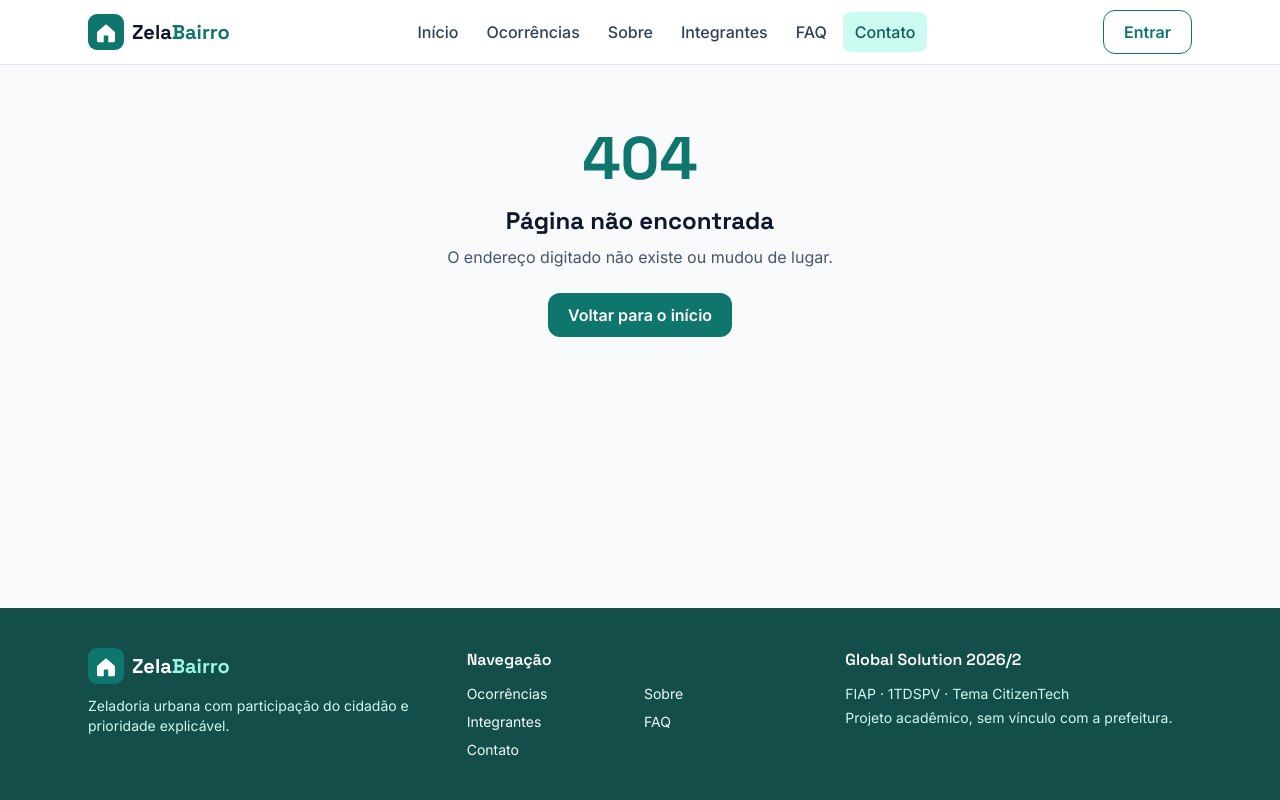
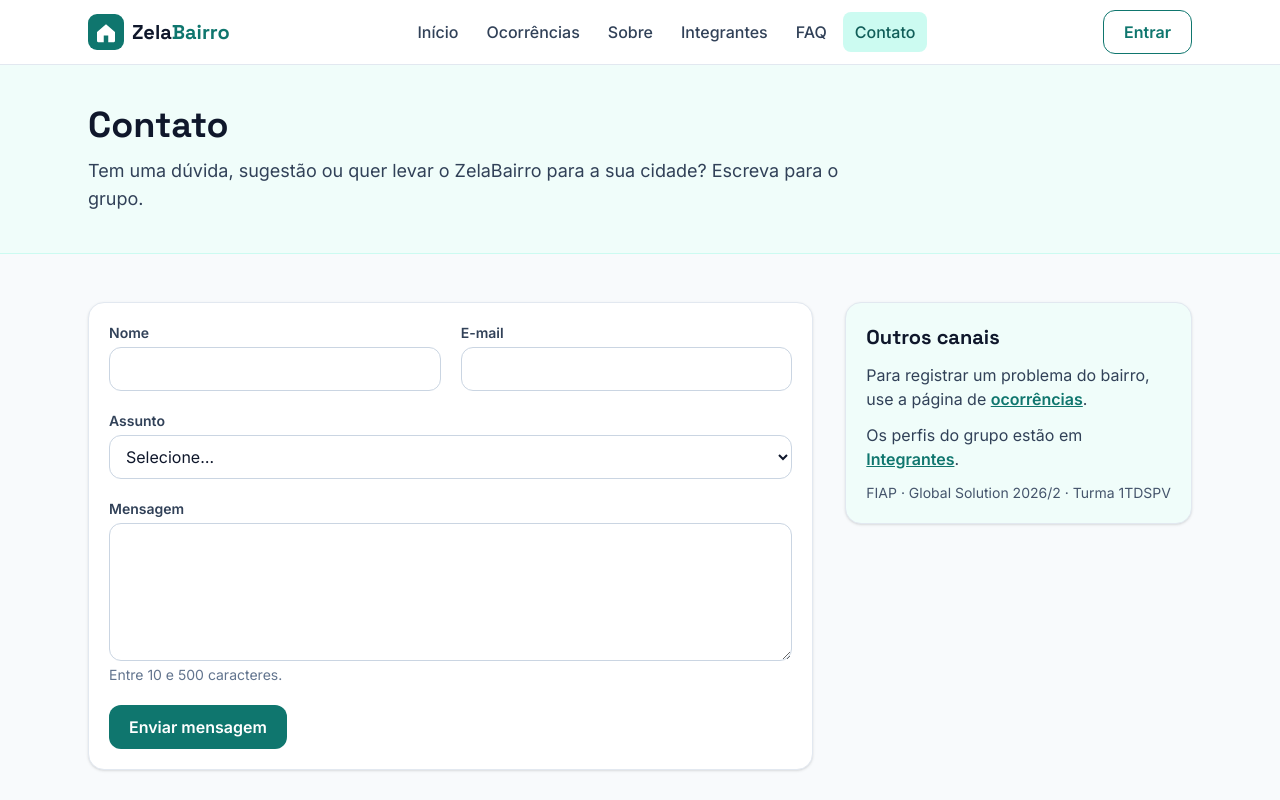
Before and after one commit to Leonardo-2112/zelabairro-frontend, a React (Vite) app: page /contato in a window 1280 px wide. Shown: the top 800 px of the page. Built offline with nearby package versions, Linux system fonts and the light colour scheme.

Commit message:
feat: cria página de contato com validação

```diff
--- a/src/App.tsx
+++ b/src/App.tsx
@@ -1,5 +1,6 @@
 import { Route, Routes } from 'react-router-dom'
 import { MainLayout } from './layouts/MainLayout'
+import { ContatoPage } from './pages/ContatoPage'
 import { FaqPage } from './pages/FaqPage'
 import { HomePage } from './pages/HomePage'
 import { IntegrantesPage } from './pages/IntegrantesPage'
@@ -15,6 +16,7 @@ function App() {
         <Route path="sobre" element={<SobrePage />} />
         <Route path="integrantes" element={<IntegrantesPage />} />
         <Route path="faq" element={<FaqPage />} />
+        <Route path="contato" element={<ContatoPage />} />
         <Route path="*" element={<NotFoundPage />} />
       </Route>
     </Routes>
--- /dev/null
+++ b/src/pages/ContatoPage.tsx
@@ -0,0 +1,128 @@
+import { useState } from 'react'
+import { Link } from 'react-router-dom'
+import { useForm } from 'react-hook-form'
+import { CheckCircle2 } from 'lucide-react'
+import { CabecalhoPagina } from '../components/CabecalhoPagina'
+import { CampoFormulario } from '../components/CampoFormulario'
+import { CampoTexto } from '../components/CampoTexto'
+
+// Campos do formulário de contato
+interface FormContato {
+  nome: string
+  email: string
+  assunto: string
+  mensagem: string
+}
+
+const assuntos = ['Dúvida sobre o uso', 'Sugestão', 'Problema no site', 'Quero levar para minha cidade']
+
+// Página Contato: formulário validado com React Hook Form (não chama a API)
+export function ContatoPage() {
+  const [enviado, setEnviado] = useState(false)
+  const {
+    register,
+    handleSubmit,
+    reset,
+    formState: { errors },
+  } = useForm<FormContato>({ defaultValues: { assunto: '' } })
+
+  // O handleSubmit só chama esta função se todos os campos passarem na validação.
+  // O contato é institucional: confirma o recebimento e limpa o formulário.
+  function enviar() {
+    setEnviado(true)
+    reset()
+  }
+
+  return (
+    <>
+      <CabecalhoPagina
+        titulo="Contato"
+        subtitulo="Tem uma dúvida, sugestão ou quer levar o ZelaBairro para a sua cidade? Escreva para o grupo."
+      />
+      <div className="container-pagina grid gap-8 py-12 lg:grid-cols-3">
+        <form noValidate onSubmit={handleSubmit(enviar)} className="card space-y-5 lg:col-span-2">
+          {enviado && (
+            <div role="status" className="flex items-start gap-3 rounded-xl bg-green-50 p-4 text-green-800">
+              <CheckCircle2 className="mt-0.5 h-5 w-5 shrink-0" aria-hidden="true" />
+              <p>Mensagem enviada! Obrigado pelo contato; responderemos pelo e-mail informado.</p>
+            </div>
+          )}
+
+          <div className="grid gap-5 md:grid-cols-2">
+            <CampoTexto
+              id="nome"
+              rotulo="Nome"
+              autoComplete="name"
+              erro={errors.nome?.message}
+              registro={register('nome', {
+                required: 'Informe seu nome.',
+                minLength: { value: 3, message: 'O nome deve ter pelo menos 3 letras.' },
+              })}
+            />
+            <CampoTexto
+              id="email"
+              rotulo="E-mail"
+              tipo="email"
+              autoComplete="email"
+              erro={errors.email?.message}
+              registro={register('email', {
+                required: 'Informe seu e-mail.',
+                pattern: { value: /^[^\s@]+@[^\s@]+\.[^\s@]+$/, message: 'Digite um e-mail válido.' },
+              })}
+            />
+          </div>
+
+          <CampoFormulario id="assunto" rotulo="Assunto" erro={errors.assunto?.message}>
+            <select
+              id="assunto"
+              className="campo"
+              aria-invalid={errors.assunto ? true : undefined}
+              aria-describedby="assunto-ajuda"
+              {...register('assunto', { required: 'Escolha um assunto.' })}
+            >
+              <option value="">Selecione…</option>
+              {assuntos.map((assunto) => (
+                <option key={assunto} value={assunto}>{assunto}</option>
+              ))}
+            </select>
+          </CampoFormulario>
+
+          <CampoFormulario
+            id="mensagem"
+            rotulo="Mensagem"
+            erro={errors.mensagem?.message}
+            dica="Entre 10 e 500 caracteres."
+          >
+            <textarea
+              id="mensagem"
+              rows={5}
+              className="campo"
+              aria-invalid={errors.mensagem ? true : undefined}
+              aria-describedby="mensagem-ajuda"
+              {...register('mensagem', {
+                required: 'Escreva sua mensagem.',
+                minLength: { value: 10, message: 'A mensagem deve ter pelo menos 10 caracteres.' },
+                maxLength: { value: 500, message: 'A mensagem deve ter no máximo 500 caracteres.' },
+              })}
+            />
+          </CampoFormulario>
+
+          <button type="submit" className="btn-primario w-full sm:w-auto">Enviar mensagem</button>
+        </form>
+
+        <aside className="card h-fit bg-marca-50">
+          <h2 className="text-xl font-bold">Outros canais</h2>
+          <p className="mt-3 text-slate-700">
+            Para registrar um problema do bairro, use a página de{' '}
+            <Link to="/ocorrencias" className="font-semibold text-marca-700 underline">ocorrências</Link>.
+          </p>
+          <p className="mt-3 text-slate-700">
+            Os perfis do grupo estão em{' '}
+            <Link to="/integrantes" className="font-semibold text-marca-700 underline">Integrantes</Link>.
+          </p>
+          <p className="mt-3 text-sm text-slate-600">FIAP · Global Solution 2026/2 · Turma 1TDSPV</p>
+        </aside>
+      </div>
+    </>
+  )
+}
```
